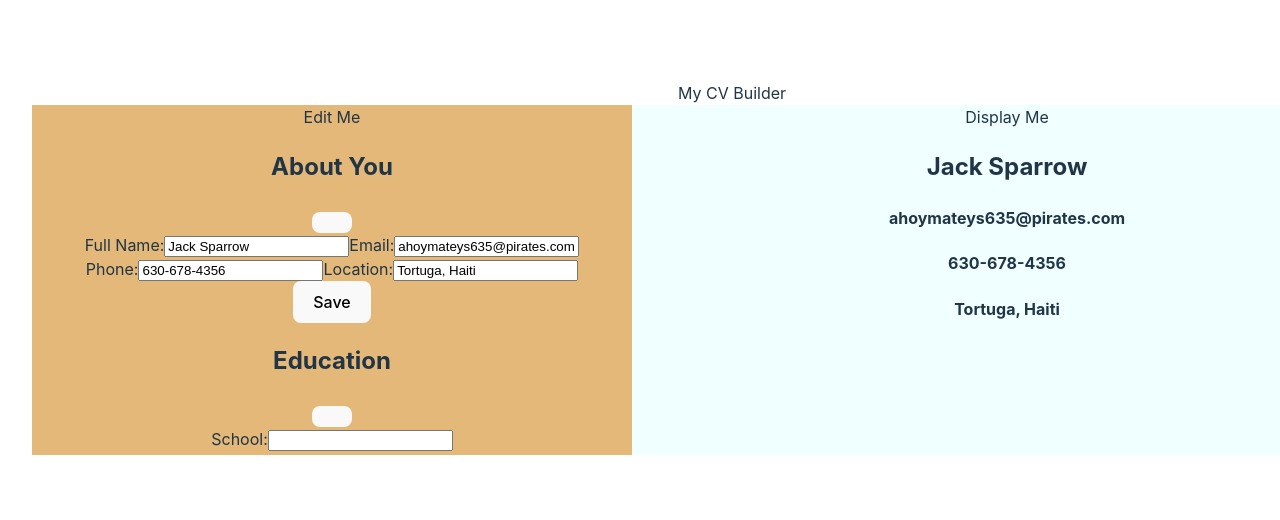
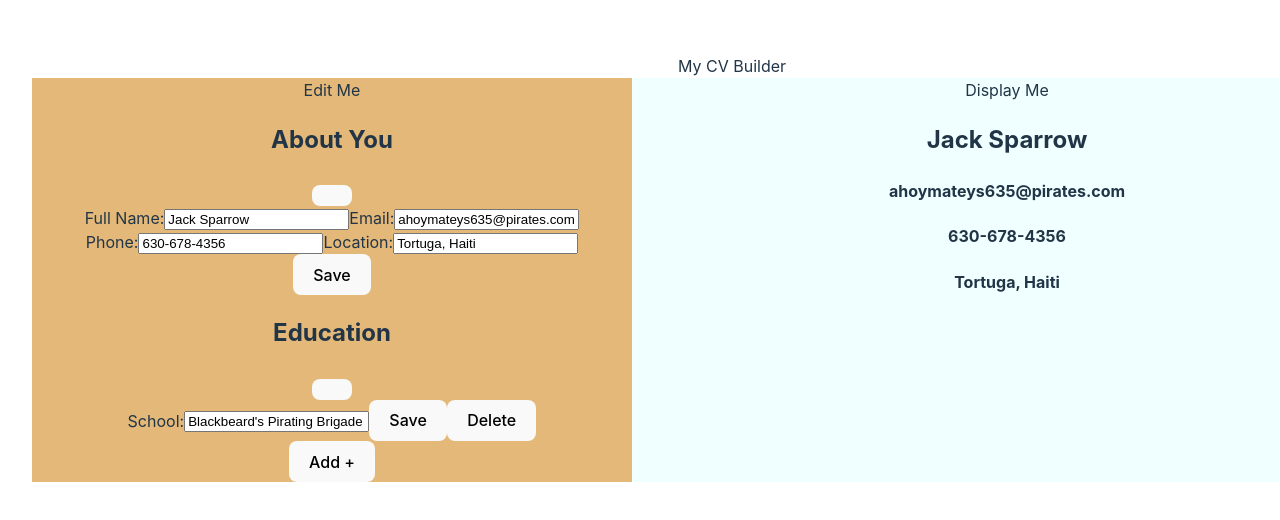
Before and after one commit to tgorsk15/cv-application, a React (Vite) app: page / in a window 1280 px wide. Shown: the part 132-652 px from the top of the page. Built offline with nearby package versions, Linux system fonts and the light colour scheme.

Commit message:
Work on letting user change Educaiton input

```diff
--- a/src/components/data.jsx
+++ b/src/components/data.jsx
@@ -1,6 +1,5 @@
 import { v4 as uuidv4 } from 'uuid'
 
-console.log(uuidv4());
 
 export const initialInfoDetails = {
     fullName: 'Jack Sparrow',
--- a/src/components/educationInput.jsx
+++ b/src/components/educationInput.jsx
@@ -1,8 +1,13 @@
 import dropArrow from '../assets/drop-arrow.png';
 
 export function EducationInput ({ educationData }) {
+    console.log(educationData)
     const arrowIcon = new Image()
     arrowIcon.src = dropArrow;
+
+    function storeEducationInputs(educationID, educationStorage, value) {
+        console.log('hi')
+    }
 
 
     return (
@@ -14,16 +19,38 @@ export function EducationInput ({ educationData }) {
             </button>
 
             <div className='education-inputs-container'>
-                {educationData.map((education, index) => (
-                    <form action="push" key={education.id}>
-                        <label htmlFor="school-name">School:</label>
-                        <input
-                            type="text"
+                {educationData.map((education) => {
+                    const educationStorage = education
 
-                        />
-                    </form>
-                ))}
+                    return (
+                        <form action="push" key={education.id}>
 
+                            <label htmlFor="school-name">School:</label>
+                            <input
+                                type="text"
+                                name='school-name'
+                                value={education.school}
+                                onChange={(e) => {
+                                    storeEducationInputs(education.id, educationStorage, e.target.value)
+                                }}
+                            />
+                            <button className='Save'>
+                                Save
+                            </button>
+                            <button className='delete'>
+                                Delete
+                            </button>
+                        </form>
+
+                    )
+
+
+                })}
+                <form className='education-add-form'>
+                    <button className='add-education'>
+                        Add +
+                    </button>
+                </form>
 
             </div>
 
```
